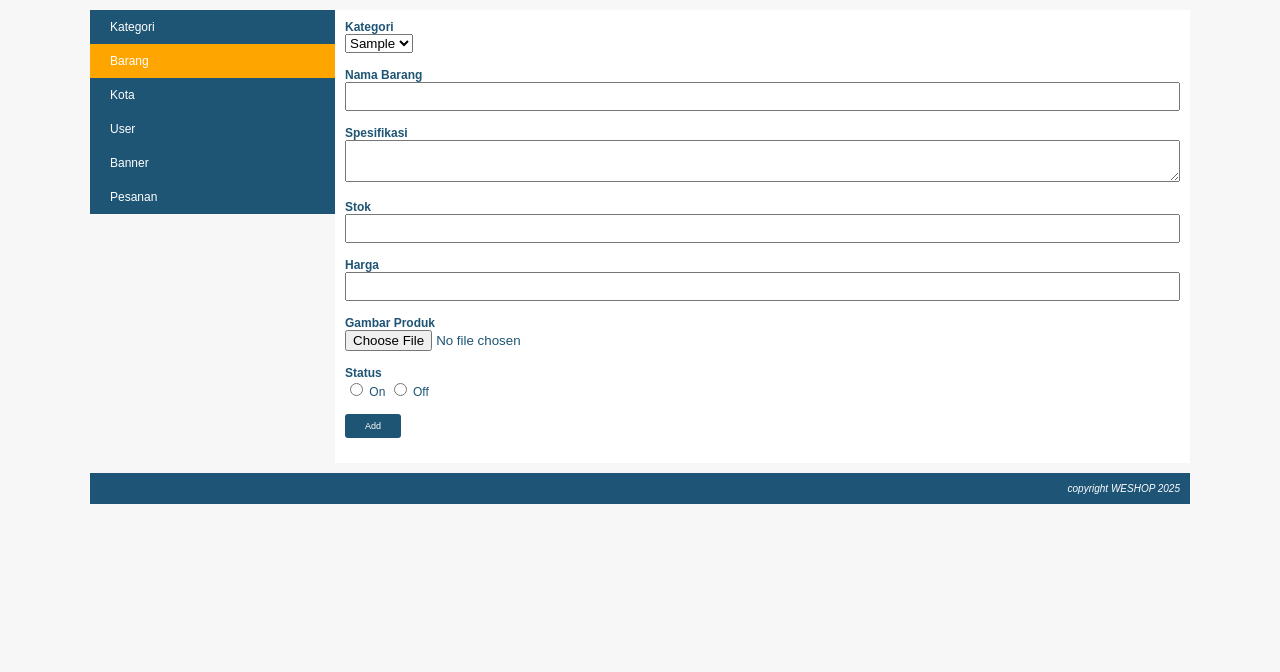
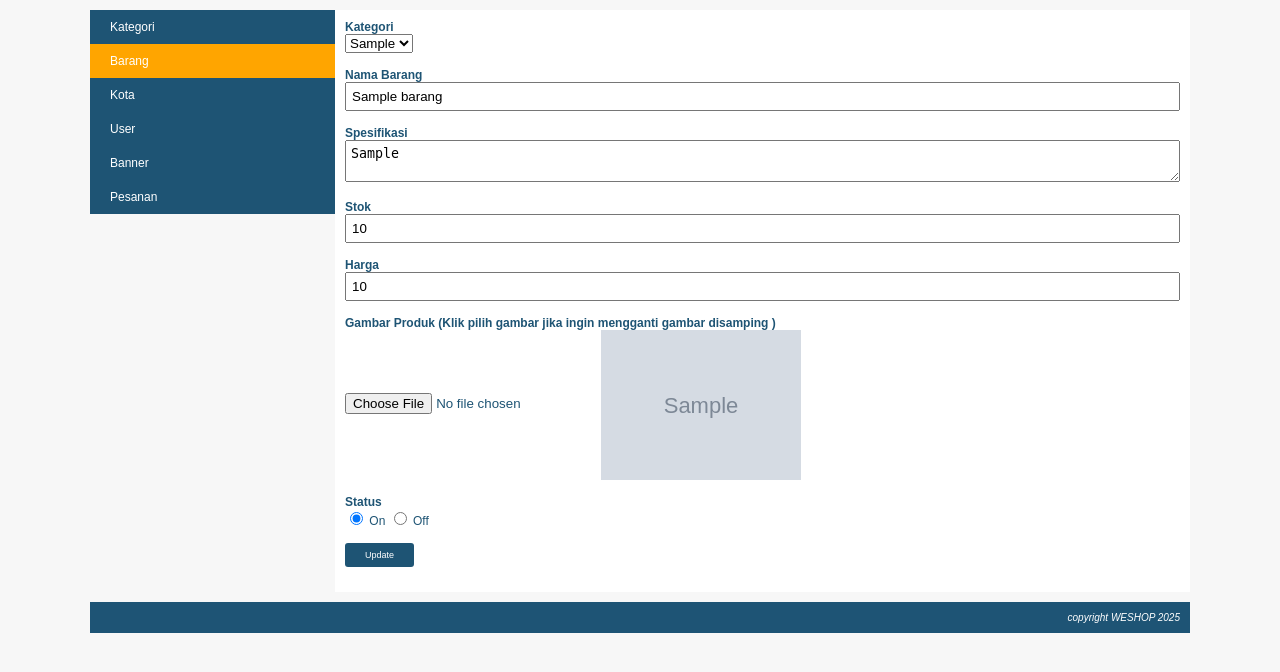
Before and after one commit to johansyahdiaz/online-shop-php, a PHP site: page /online-shop/index.php?page=my_profile&module=barang&action=form&barang_id=1 in a window 1280 px wide. Shown: the part 110-782 px from the top of the page. Run offline with PHP 8.4, Linux system fonts and the light colour scheme; the visitor is signed in with stand-in values (Sample User, id 1); tables that the repository leaves empty or names only in its code hold one stand-in row (values such as "Sample post"); grey boxes marked "Sample" are stand-in pictures.

Commit message:
Feat: keterangan gambar 7/9

```diff
--- a/module/barang/action.php
+++ b/module/barang/action.php
@@ -16,7 +16,7 @@ move_uploaded_file($_FILES["file"]["tmp_name"], "../../images/barang/" . $nama_f
 
 if ($button == "Add") {
     mysqli_query($koneksi, "INSERT INTO barang (nama_barang, kategori_id, spesifikasi, gambar, harga, stok, status)
-     VALUES('$nama_barang', '$kategori_id', '$spesifikasi', '$$nama_file', '$harga', '$stok', '$status')");
+     VALUES('$nama_barang', '$kategori_id', '$spesifikasi', '$nama_file', '$harga', '$stok', '$status')");
 }
 // else if ($button == "Update") {
 //     $kategori_id = $_GET['kategori_id'];
--- a/module/barang/form.php
+++ b/module/barang/form.php
@@ -3,20 +3,31 @@
 $barang_id = isset($_GET['barang_id']) ? $_GET['barang_id'] : false;
 
 $nama_barang = "";
+$kategori_id = "";
 $spesifikasi = "";
+$gambar = "";
 $stok = "";
 $harga = "";
 $status = "";
 $button = "Add";
 
-// if ($barang_id) {
-//     $queryKategori = mysqli_query($koneksi, "SELECT * FROM kategori WHERE barang_id='$barang_id'");
-//     $row = mysqli_fetch_assoc($queryKategori);
+if ($barang_id) {
+    $query = mysqli_query($koneksi, "SELECT * FROM barang WHERE barang_id='$barang_id'");
+    $row = mysqli_fetch_assoc($query);
 
-//     $kategori = $row['kategori'];
-//     $status = $row['status'];
-//     $button = "Update";
-// }
+    $nama_barang = $row['nama_barang'];
+    $kategori_id = $row['kategori_id'];
+    $spesifikasi = $row['spesifikasi'];
+    $gambar = $row['gambar'];
+    $harga = $row['harga'];
+    $stok = $row['stok'];
+    $status = $row['status'];
+    $keterangan_gambar = "";
+    $button = "Update";
+
+    $keterangan_gambar = "(Klik pilih gambar jika ingin mengganti gambar disamping )";
+    $gambar = "<img src='" . BASE_URL . "images/barang/$gambar' style='width: 200px;vertical-align: middle;' />";
+}
 
 ?>
 <form action="<?php echo BASE_URL . "module/barang/action.php?barang_id=$barang_id"; ?>" method="POST" enctype="multipart/form-data">
@@ -28,7 +39,11 @@ $button = "Add";
                 <?php
                 $query = mysqli_query($koneksi, "SELECT kategori_id, kategori FROM kategori WHERE status='on' ORDER BY kategori ASC");
                 while ($row = mysqli_fetch_assoc($query)) {
-                    echo "<option value='$row[kategori_id]'> $row[kategori]</option>";
+                    if ($kategori_id == $row['kategori_id']) {
+                        echo "<option value='$row[kategori_id]' selected='true'> $row[kategori]</option>";
+                    } else {
+                        echo "<option value='$row[kategori_id]'> $row[kategori]</option>";
+                    }
                 }
                 ?>
             </select>
@@ -56,8 +71,10 @@ $button = "Add";
     </div>
 
     <div class="element-form">
-        <label>Gambar Produk</label>
-        <span><input type="file" name="file" /></span>
+        <label>Gambar Produk <?php echo $keterangan_gambar; ?></label>
+        <span>
+            <input type="file" name="file" /> <?php echo $gambar; ?>
+        </span>
     </div>
 
     <div class="element-form">
```
Also changed, not shown: images/barang/kipas.jpg (added).
